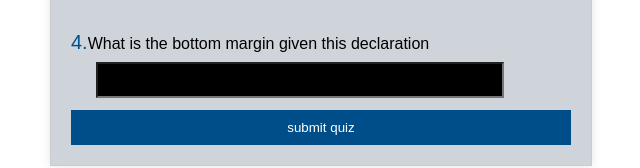
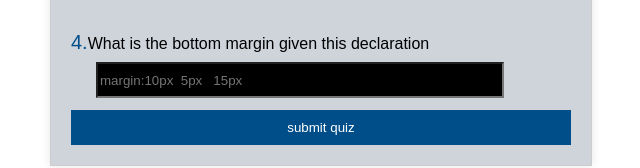
Before and after one commit to don-85/wdd130, a plain HTML site: page quiz.html in a window 1280 px wide. Shown: the part 530-698 px from the top of the page, without its empty margins (319-959 px from the left). Drawn offline with Linux system fonts and the light colour scheme.

Commit message:
updated html

```diff
--- a/quiz.html
+++ b/quiz.html
@@ -35,7 +35,7 @@
 </select><br><br>
 <label for="q4"><span class="question-number">4.</span>What is the bottom margin given this declaration</label>
 <div class="number">
-<input type="number" id="q4" name="q4" value="margin:10px  5px   15px ">
+<input type="number" id="q4" name="q4" placeholder="margin:10px  5px   15px ">
 </div>
 <br>
 <button type="submit">submit quiz</button>
```
